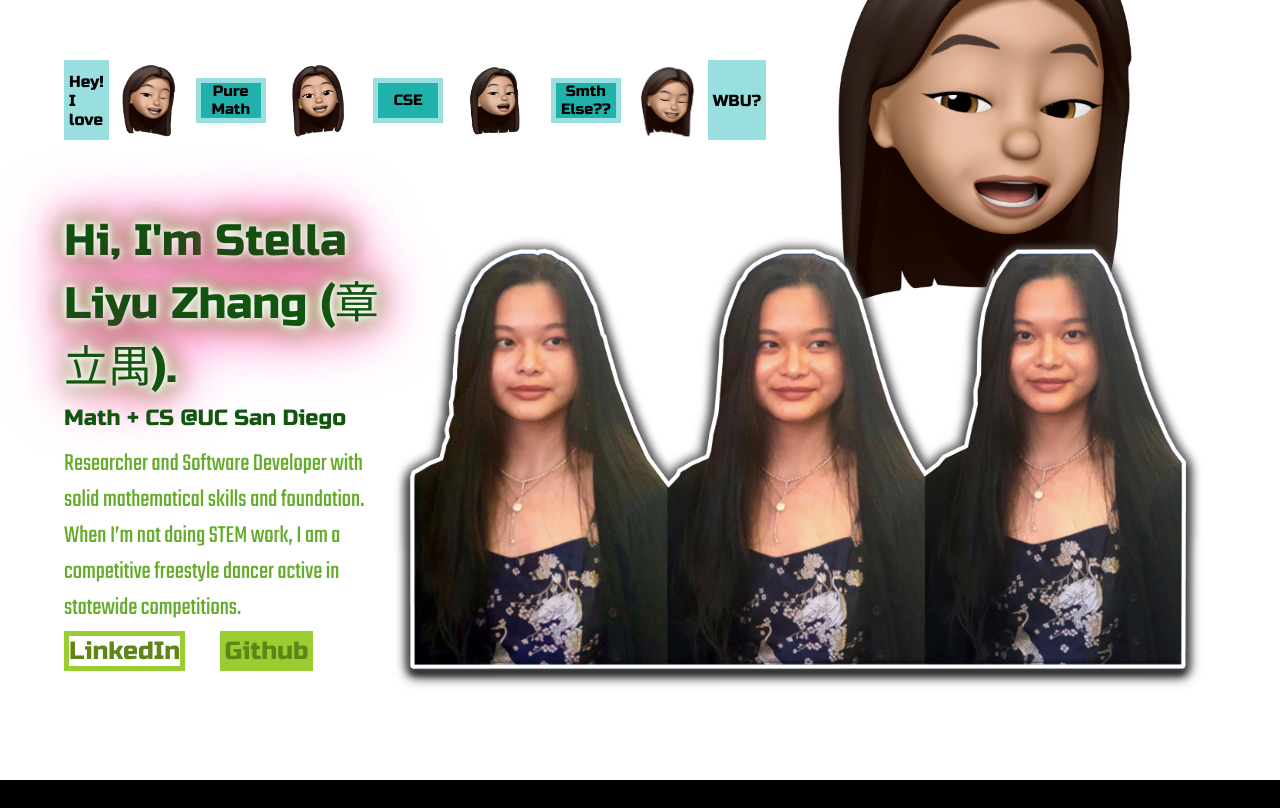
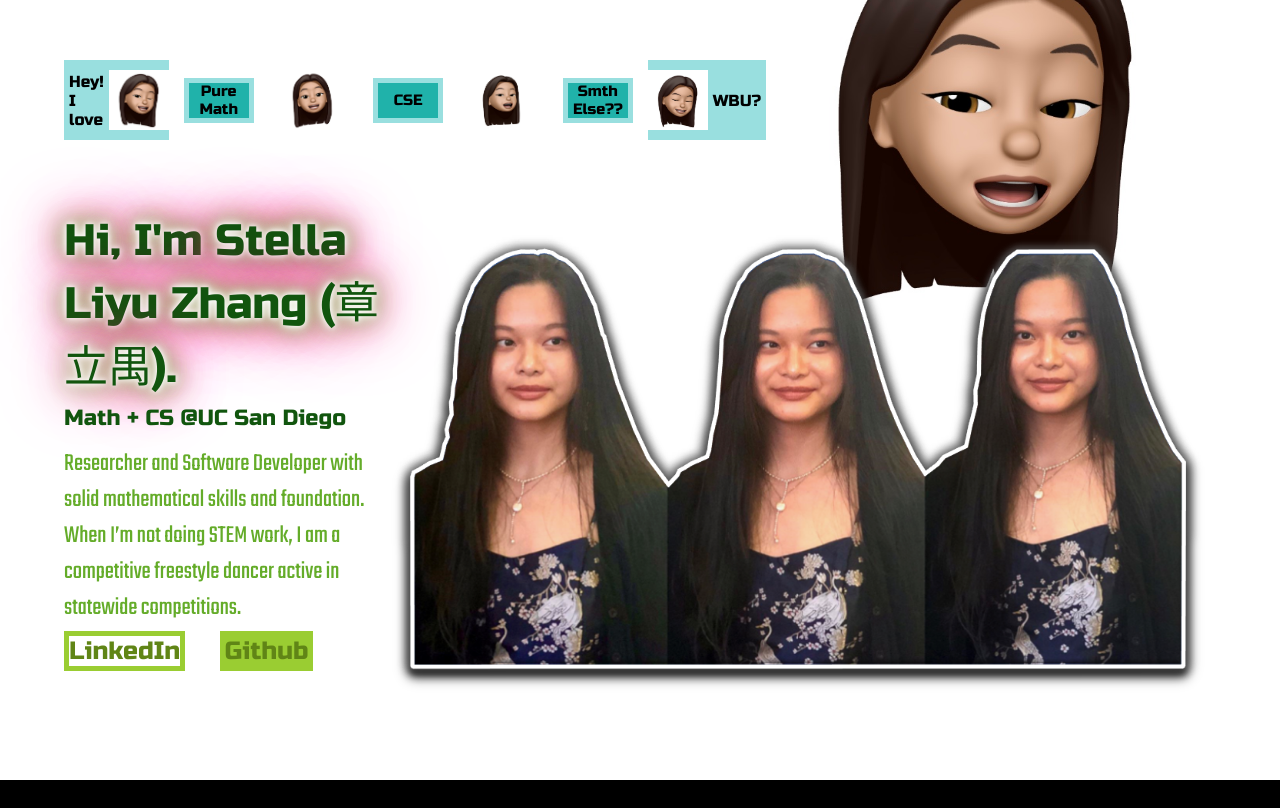
Before and after one commit to Stella-Liyu-Zhang/Stella-Liyu-Zhang.github.io, a plain HTML site: page index.html in a window 1280 px wide. Shown: the top 808 px of the page. Drawn offline with Linux system fonts and the light colour scheme.

Commit message:
Update index.html

```diff
--- a/index.html
+++ b/index.html
@@ -17,7 +17,7 @@
 
             <div class="cart">
 				<h4 class="logo">Hey! I love</h4>
-				<img src="./images/anime2.jpg" alt="cart"style="width:80px;height:80px;" />
+				<img src="./images/anime2.jpg" alt="cart"style="width:60px;height:60px;" />
 			</div>
 
 			<nav>
@@ -26,19 +26,19 @@
 						   href="math.html"
 						   target="_blank"> Pure Math</a></li>
 
-                    <img src="./images/anime3.jpg" alt="cart"style="width:80px;height:80px;" />
+                    <img src="./images/anime3.jpg" alt="cart"style="width:60px;height:60px;" />
 					<li><a href="cs.html"
 						   class="love-button"
 						   target="_blank">CSE</a></li>
 
-                    <img src="./images/anime4.jpg" alt="cart"style="width:80px;height:80px;" />
+                    <img src="./images/anime4.jpg" alt="cart"style="width:60px;height:60px;" />
 					<li><a class="love-button"
 						   href="index.html#contact">Smth Else??</a></li>
 				</ul>
 			</nav>
 
 			<div class="cart">
-                <img src="./images/anime5.jpg" alt="cart"style="width:80px;height:80px;" />
+                <img src="./images/anime5.jpg" alt="cart"style="width:60px;height:60px;" />
                 <h4 class="logo">WBU?</h4>
 			</div>
 
```
